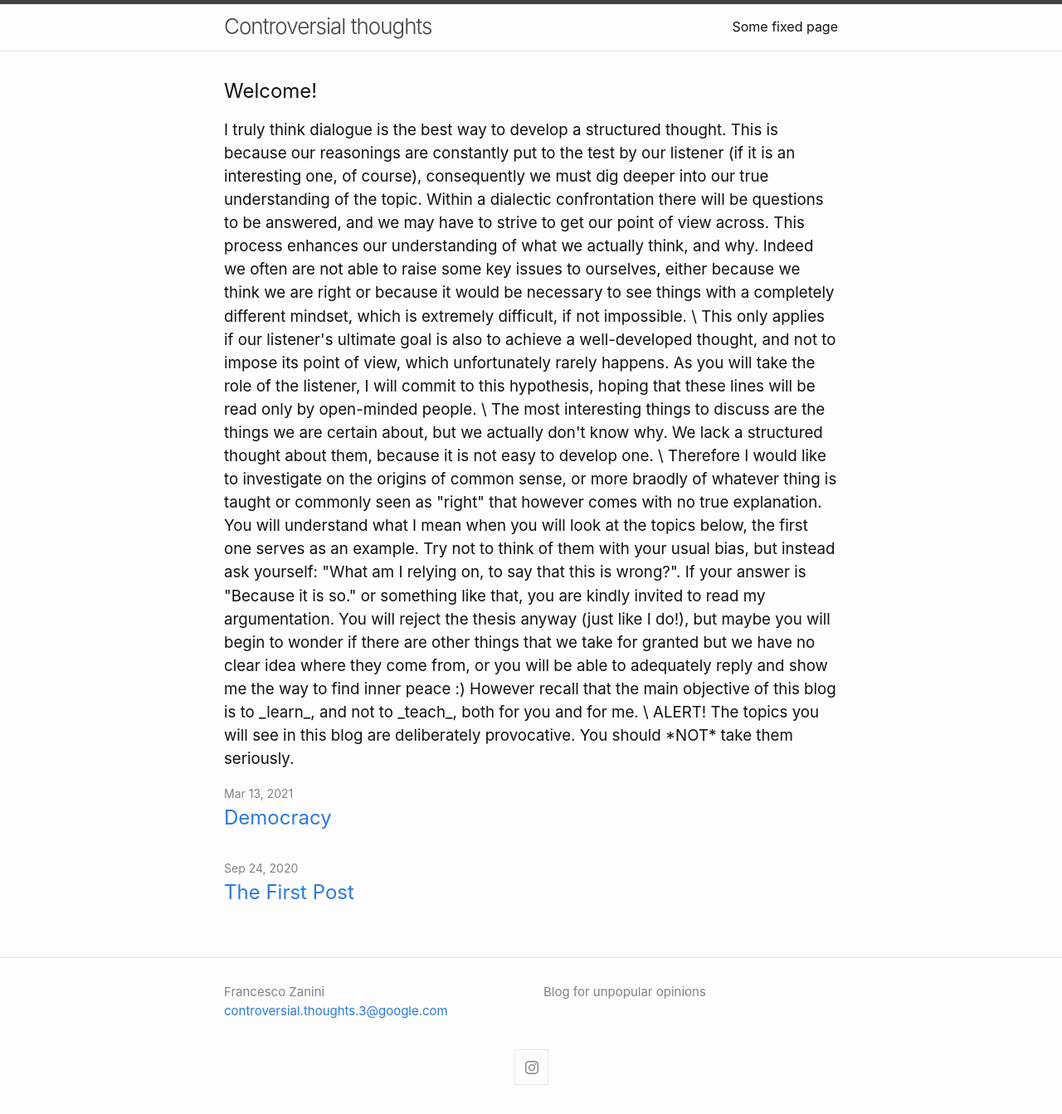
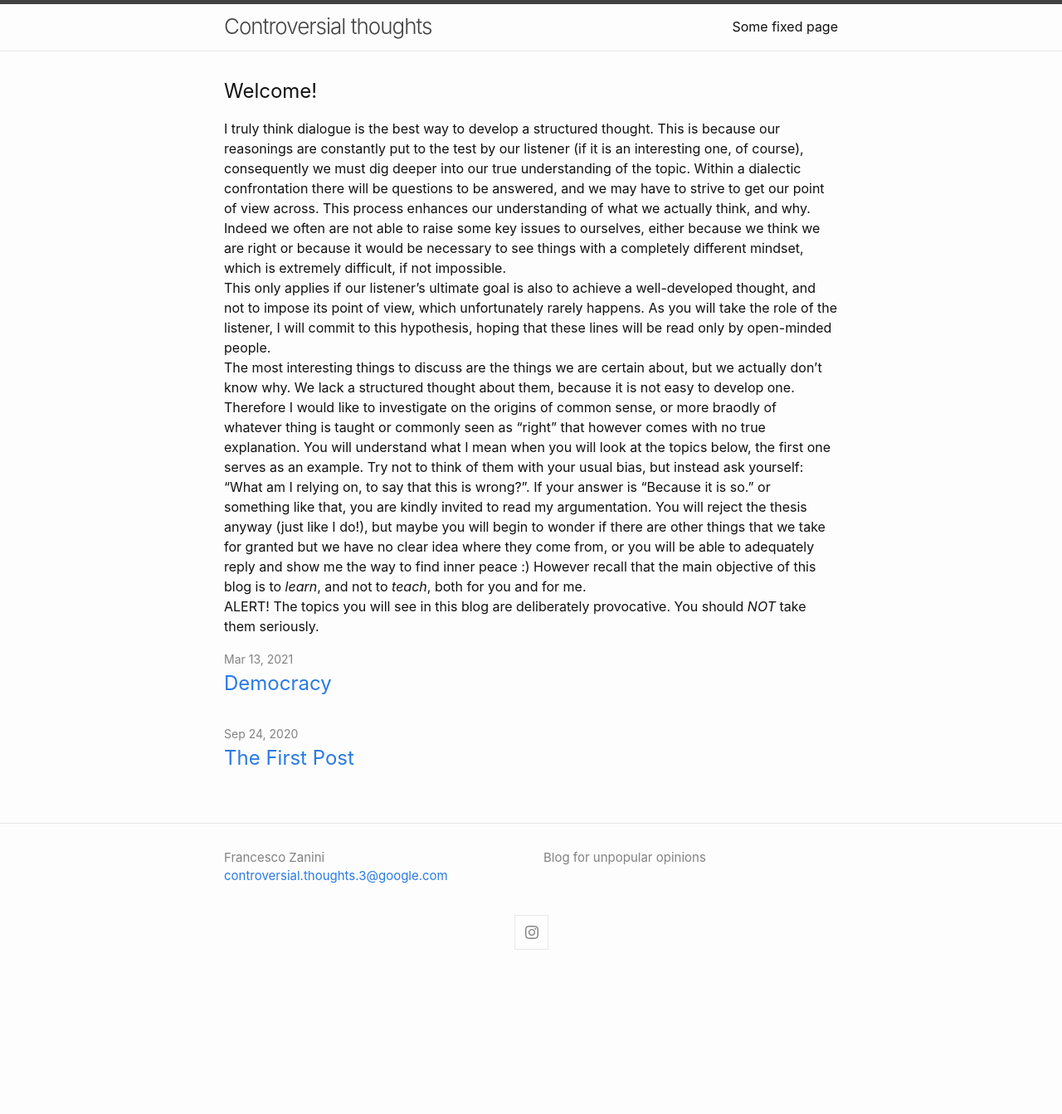
Before and after one commit to ControversialThoughts/blog, a Jekyll site: the page built from index.md, in a window 1280 px wide. Shown: the whole page at 83% size. Built offline with Jekyll 4.4.1, drawn with Linux system fonts in a browser that asks for light colours; after the commit the page ends 1180 px from its top, so only the background shows below that.

```diff
--- a/index.md
+++ b/index.md
@@ -10,9 +10,9 @@ layout: home
 
 <h2> Welcome! </h2>
 
-<h3> I truly think dialogue is the best way to develop a structured thought. This is because our reasonings are constantly put to the test by our listener (if it is an interesting one, of course), consequently we must dig deeper into our true understanding of the topic. Within a dialectic confrontation there will be questions to be answered, and we may have to strive to get our point of view across. This process enhances our understanding of what we actually think, and why. Indeed we often are not able to raise some key issues to ourselves, either because we think we are right or because it would be necessary to see things with a completely different mindset, which is extremely difficult, if not impossible. \
+I truly think dialogue is the best way to develop a structured thought. This is because our reasonings are constantly put to the test by our listener (if it is an interesting one, of course), consequently we must dig deeper into our true understanding of the topic. Within a dialectic confrontation there will be questions to be answered, and we may have to strive to get our point of view across. This process enhances our understanding of what we actually think, and why. Indeed we often are not able to raise some key issues to ourselves, either because we think we are right or because it would be necessary to see things with a completely different mindset, which is extremely difficult, if not impossible. \
 This only applies if our listener's ultimate goal is also to achieve a well-developed thought, and not to impose its point of view, which unfortunately rarely happens. As you will take the role of the listener, I will commit to this hypothesis, hoping that these lines will be read only by open-minded people. \
 The most interesting things to discuss are the things we are certain about, but we actually don't know why. We lack a structured thought about them, because it is not easy to develop one. \
 Therefore I would like to investigate on the origins of common sense, or more braodly of whatever thing is taught or commonly seen as "right" that however comes with no true explanation. You will understand what I mean when you will look at the topics below, the first one serves as an example. Try not to think of them with your usual bias, but instead ask yourself: "What am I relying on, to say that this is wrong?". If your answer is "Because it is so." or something like that, you are kindly invited to read my argumentation. You will reject the thesis anyway (just like I do!), but maybe you will begin to wonder if there are other things that we take for granted but we have no clear idea where they come from, or you will be able to adequately reply and show me the way to find inner peace :)
 However recall that the main objective of this blog is to _learn_, and not to _teach_, both for you and for me. \
-ALERT! The topics you will see in this blog are deliberately provocative. You should *NOT* take them seriously. </h3>
+ALERT! The topics you will see in this blog are deliberately provocative. You should *NOT* take them seriously.
```
